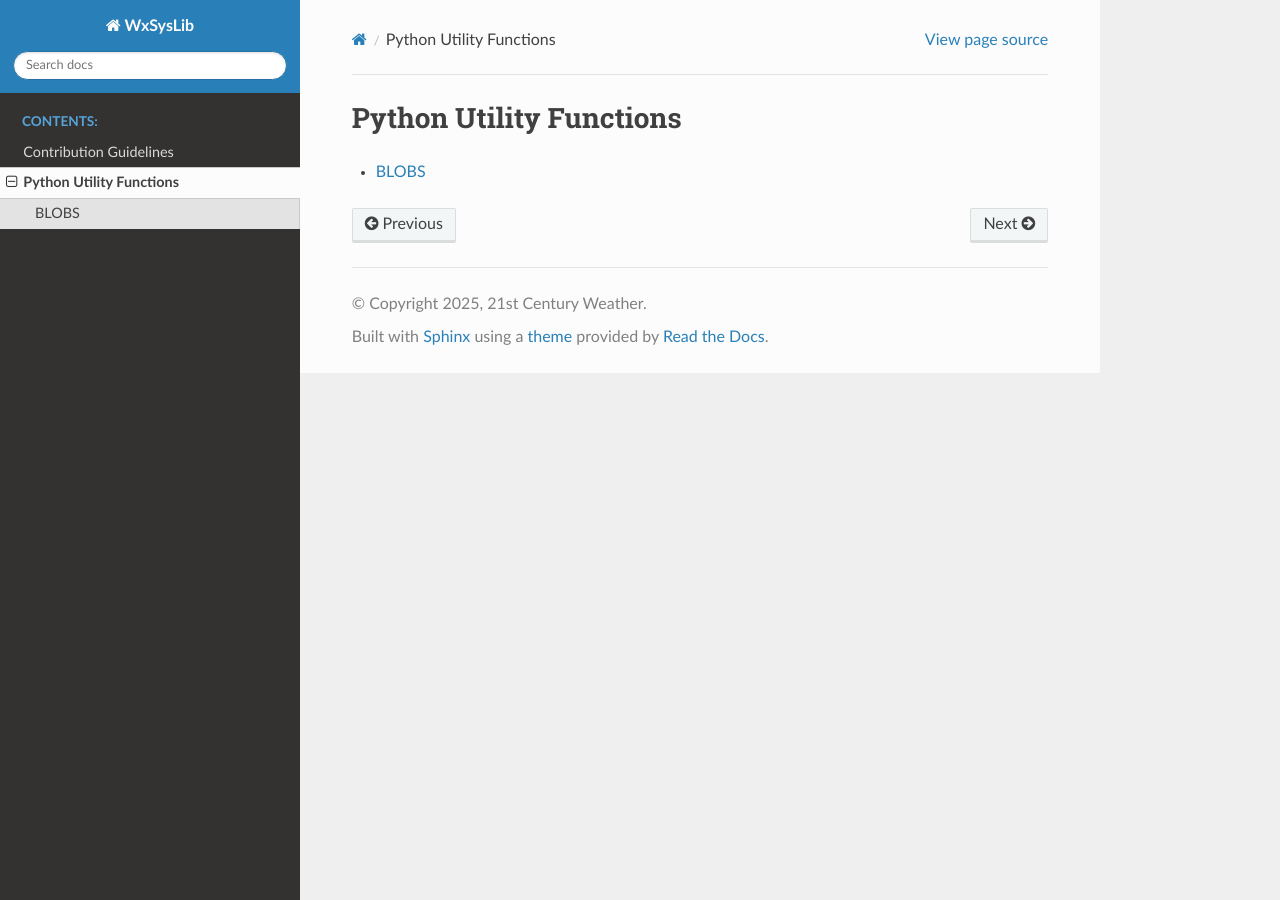
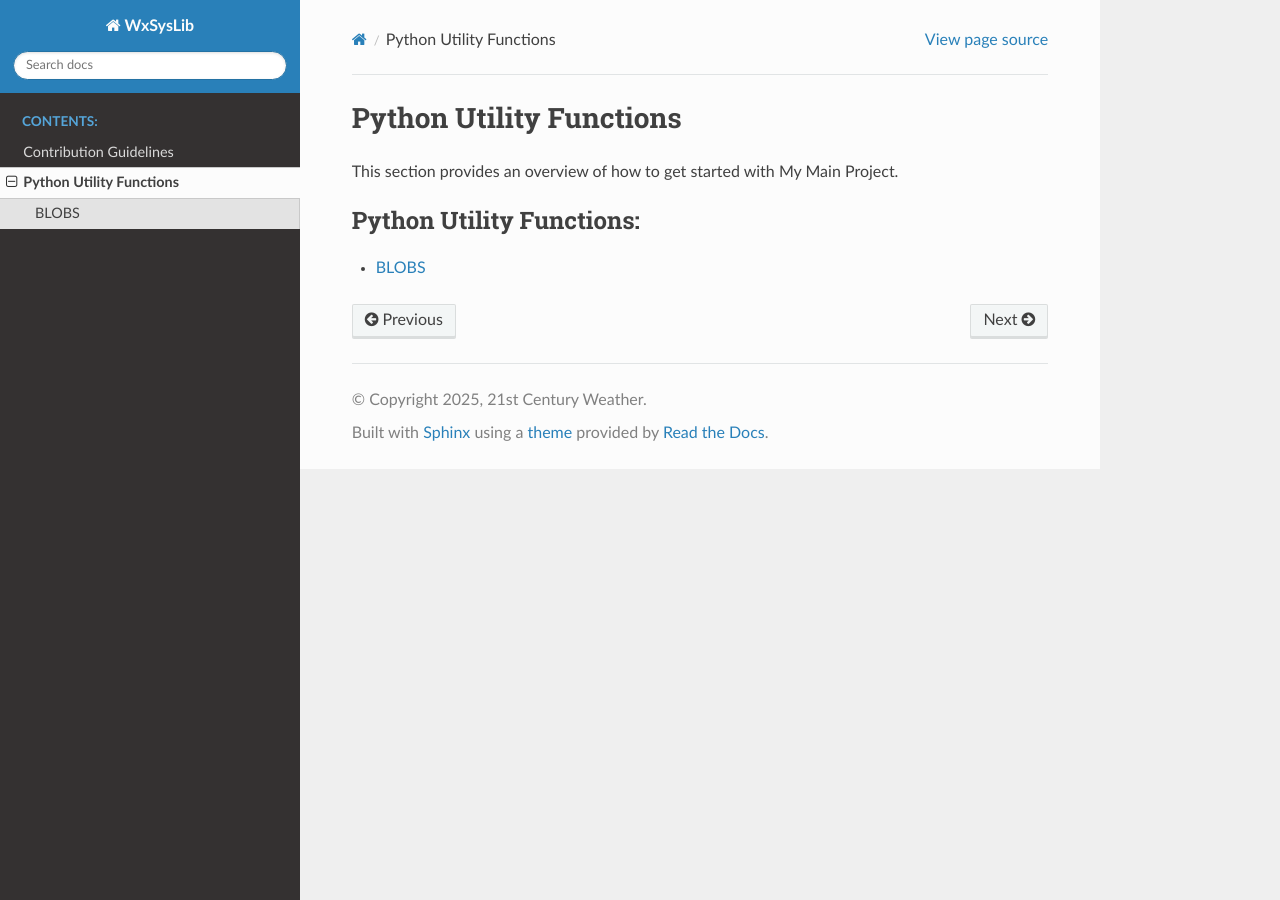
Before and after one commit to andrewbrown31/WxSysLib, a Sphinx documentation site: the page built from docs/utils/index.rst, in a window 1280 px wide. Built offline with Sphinx 7.4.7 and the Read the Docs theme 3.1.0, drawn with Linux system fonts in a browser that asks for light colours; pages that are not in the unit, such as notebooks, are missing from menus.

Commit message:
Update index.rst

```diff
--- a/docs/utils/index.rst
+++ b/docs/utils/index.rst
@@ -1,8 +1,13 @@
+.. _utils:
+
 Python Utility Functions
 ========================
 
+This section provides an overview of how to get started with My Main Project.
+
 .. toctree::
-   :maxdepth: 1
+   :maxdepth: 2
+   :caption: Python Utility Functions:
 
    blobs
    nodes
```
